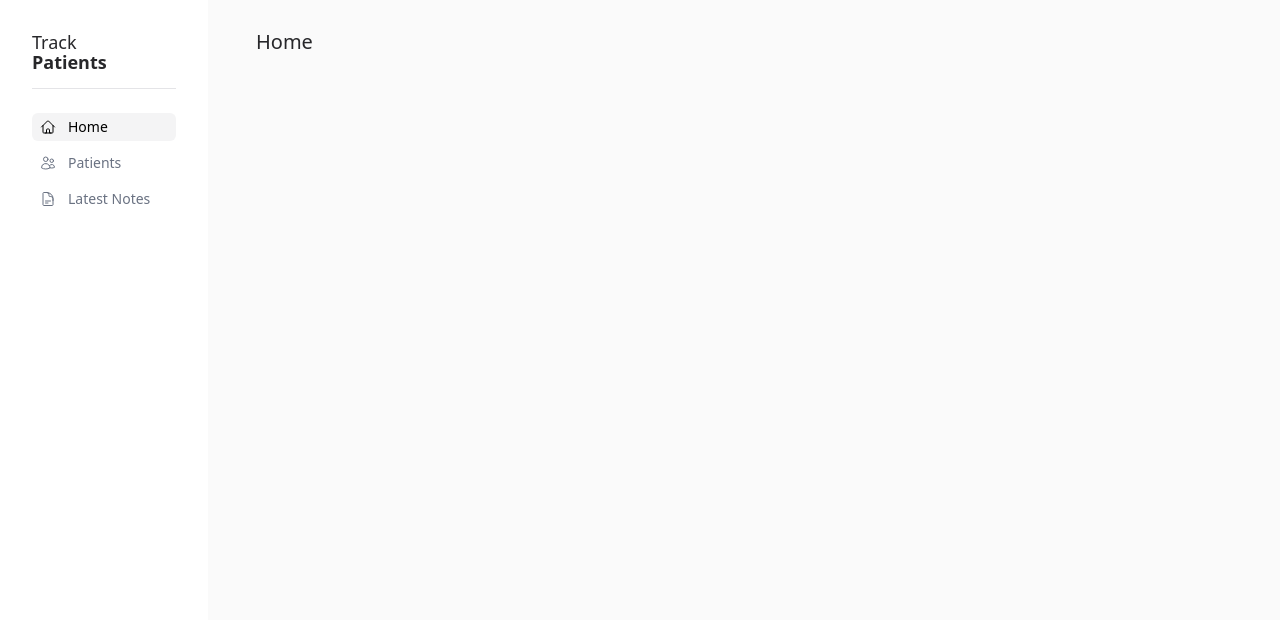
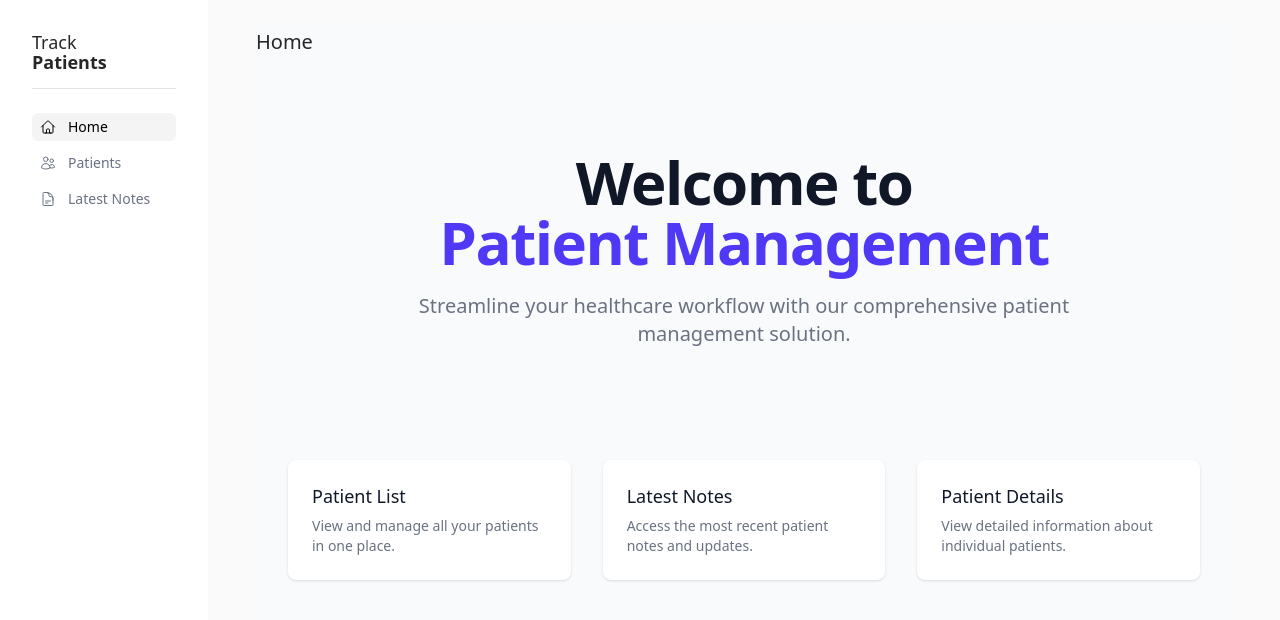
Before and after one commit to manumorante/track-patients, a React (Vite) app: page / in a window 1280 px wide. Shown: the top 620 px of the page. Built offline with nearby package versions, Linux system fonts and the light colour scheme.

Commit message:
feat: IA HomePage

```diff
--- a/src/pages/HomePage.tsx
+++ b/src/pages/HomePage.tsx
@@ -1,9 +1,64 @@
 import PageHeader from '@/components/common/PageHeader'
+import { Link } from 'react-router-dom'
 
 export default function HomePage() {
   return (
-    <div>
+    <div className="min-h-screen bg-gray-50">
       <PageHeader title="Home" />
+
+      {/* Hero Section */}
+      <div className="mx-auto max-w-7xl px-4 py-16 sm:px-6 lg:px-8">
+        <div className="text-center">
+          <h1 className="text-4xl font-extrabold tracking-tight text-gray-900 sm:text-5xl md:text-6xl">
+            <span className="block">Welcome to</span>
+            <span className="block text-indigo-600">Patient Management</span>
+          </h1>
+          <p className="mx-auto mt-3 max-w-md text-base text-gray-500 sm:text-lg md:mt-5 md:max-w-3xl md:text-xl">
+            Streamline your healthcare workflow with our comprehensive patient management solution.
+          </p>
+        </div>
+      </div>
+
+      {/* Feature Cards */}
+      <div className="mx-auto max-w-7xl px-4 py-12 sm:px-6 lg:px-8">
+        <div className="grid grid-cols-1 gap-8 sm:grid-cols-2 lg:grid-cols-3">
+          {/* Card 1 - Patient List */}
+          <Link to="/patients" className="block">
+            <div className="overflow-hidden rounded-lg bg-white shadow transition-shadow duration-300 hover:shadow-lg">
+              <div className="px-4 py-5 sm:p-6">
+                <h3 className="text-lg leading-6 font-medium text-gray-900">Patient List</h3>
+                <p className="mt-2 text-sm text-gray-500">
+                  View and manage all your patients in one place.
+                </p>
+              </div>
+            </div>
+          </Link>
+
+          {/* Card 2 - Latest Notes */}
+          <Link to="/latest-notes" className="block">
+            <div className="overflow-hidden rounded-lg bg-white shadow transition-shadow duration-300 hover:shadow-lg">
+              <div className="px-4 py-5 sm:p-6">
+                <h3 className="text-lg leading-6 font-medium text-gray-900">Latest Notes</h3>
+                <p className="mt-2 text-sm text-gray-500">
+                  Access the most recent patient notes and updates.
+                </p>
+              </div>
+            </div>
+          </Link>
+
+          {/* Card 3 - Patient Details */}
+          <Link to="/patients/1" className="block">
+            <div className="overflow-hidden rounded-lg bg-white shadow transition-shadow duration-300 hover:shadow-lg">
+              <div className="px-4 py-5 sm:p-6">
+                <h3 className="text-lg leading-6 font-medium text-gray-900">Patient Details</h3>
+                <p className="mt-2 text-sm text-gray-500">
+                  View detailed information about individual patients.
+                </p>
+              </div>
+            </div>
+          </Link>
+        </div>
+      </div>
     </div>
   )
 }
```
